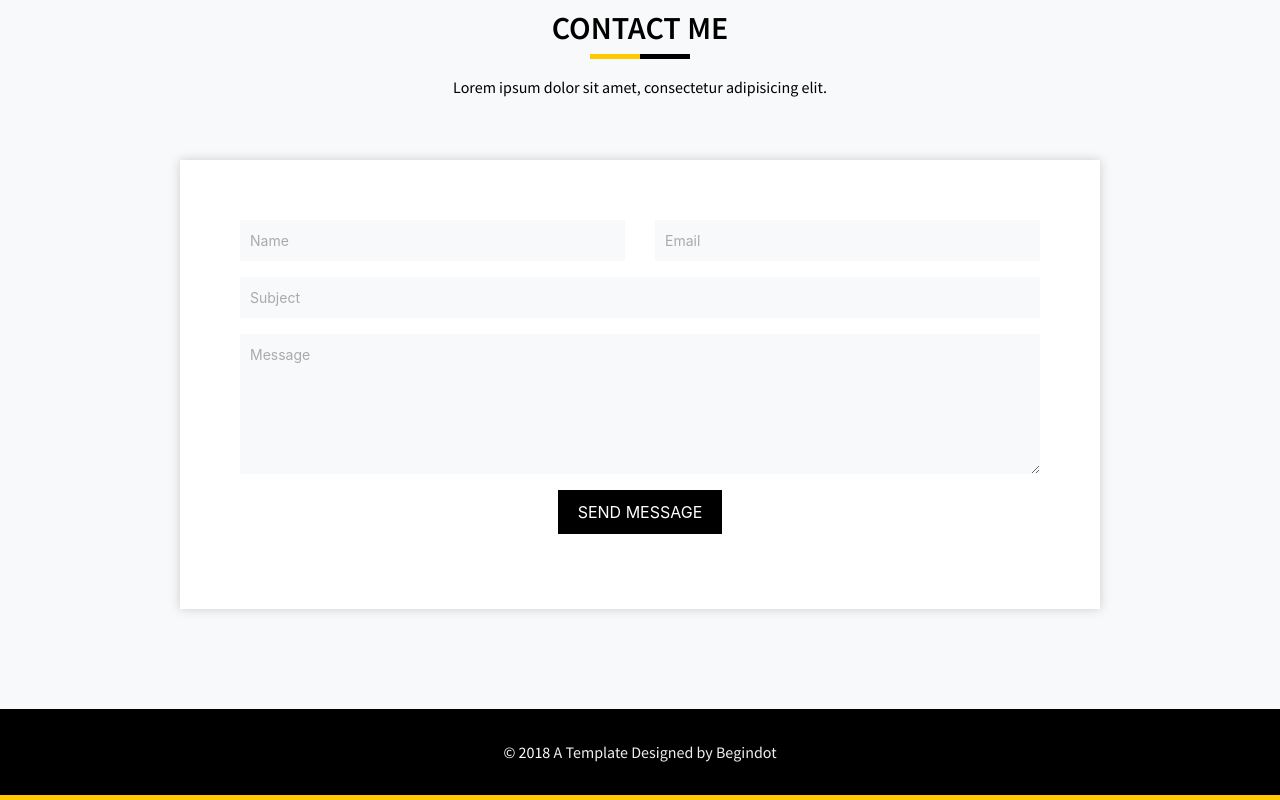
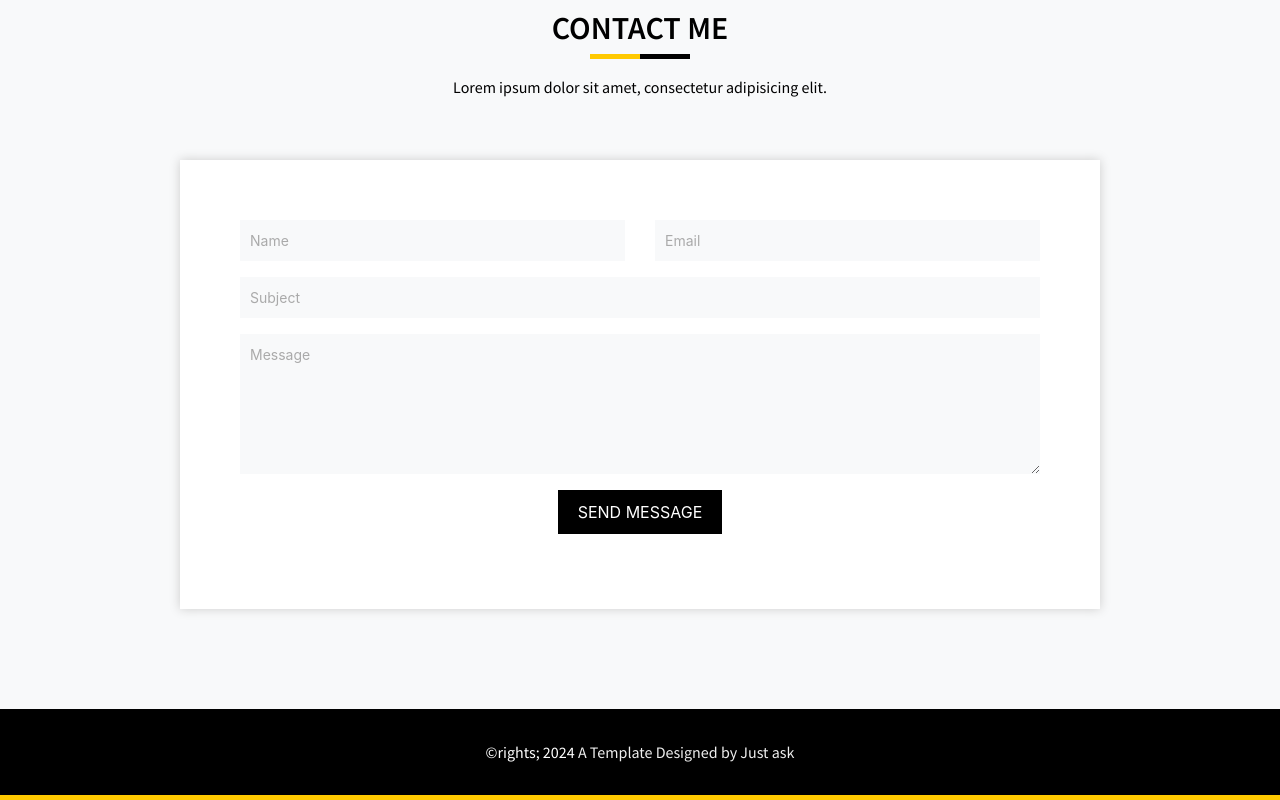
Before and after one commit to Dinesh8072/Just-ask.github.io, a plain HTML site: page index.html in a window 1280 px wide. Shown: the part 5685-6485 px from the top of the page. Drawn offline with Linux system fonts and the light colour scheme.

Commit message:
Update index.html

```diff
--- a/index.html
+++ b/index.html
@@ -664,7 +664,7 @@
             <div class="row">
                 <div class="col-lg-12 text-center">
                     <div class="copyright-text">
-                        <p class="text-white">&copy; 2018 <a href="https://www.begindot.com/">A Template Designed by Begindot</a></p>
+                        <p class="text-white">&copyrights; 2024 <a href="https://www.begindot.com/">A Template Designed by Just ask</a></p>
                     </div>
                 </div>
             </div>
```
